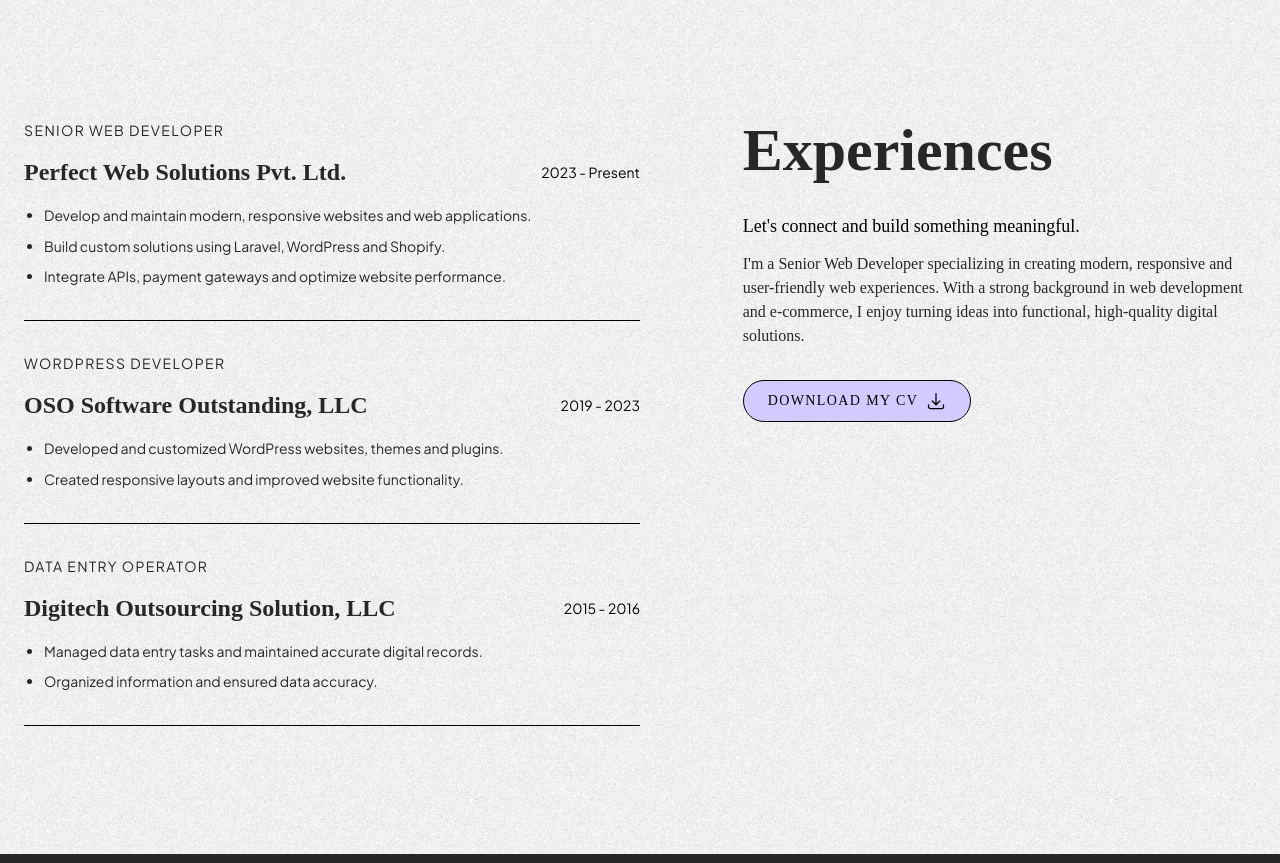
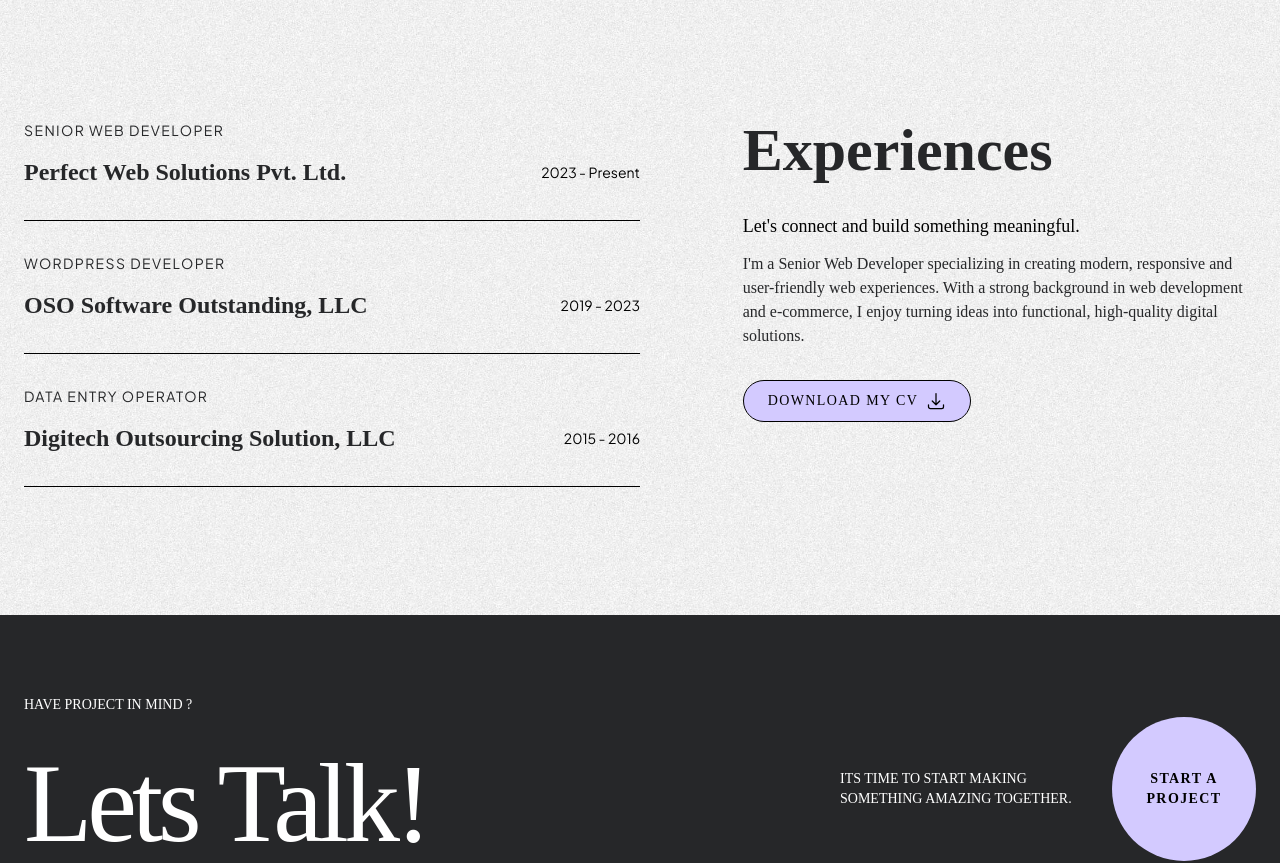
Before and after one commit to ubaidoso/Porofolio, a Next.js app: page / in a window 1280 px wide. Shown: the part 4100-4963 px from the top of the page. Built offline with nearby package versions, Linux system fonts and the light colour scheme; a web font is replaced by a local one.

Commit message:
remove responsibiliti

```diff
--- a/src/components/Experience.jsx
+++ b/src/components/Experience.jsx
@@ -30,14 +30,7 @@
                                 </h3>
                             </div>
 
-                            {/* Responsibilities */}
-                            {experienceItem.responsibilities && (
-                                <ul className="space-y-2 list-disc pl-5 text-sm leading-relaxed text-lightblack">
-                                {experienceItem.responsibilities.map((item, i) => (
-                                    <li key={i}>{item}</li>
-                                ))}
-                                </ul>
-                            )}
+
                         </div>
                     ))}
                 </div>
--- a/src/pages/index.jsx
+++ b/src/pages/index.jsx
@@ -93,29 +93,19 @@
     company: 'Perfect Web Solutions Pvt. Ltd.',
     duration: '2023 - Present',
     designation: 'Senior Web Developer',
-    responsibilities: [
-      'Develop and maintain modern, responsive websites and web applications.',
-      'Build custom solutions using Laravel, WordPress and Shopify.',
-      'Integrate APIs, payment gateways and optimize website performance.',
-    ],
+
   },
   {
     company: 'OSO Software Outstanding, LLC',
     duration: '2019 - 2023',
     designation: 'WordPress Developer',
-    responsibilities: [
-      'Developed and customized WordPress websites, themes and plugins.',
-      'Created responsive layouts and improved website functionality.',
-    ],
+
   },
   {
     company: 'Digitech Outsourcing Solution, LLC',
     duration: '2015 - 2016',
     designation: 'Data Entry Operator',
-    responsibilities: [
-      'Managed data entry tasks and maintained accurate digital records.',
-      'Organized information and ensured data accuracy.',
-    ],
+
   },
 ];
 
```
